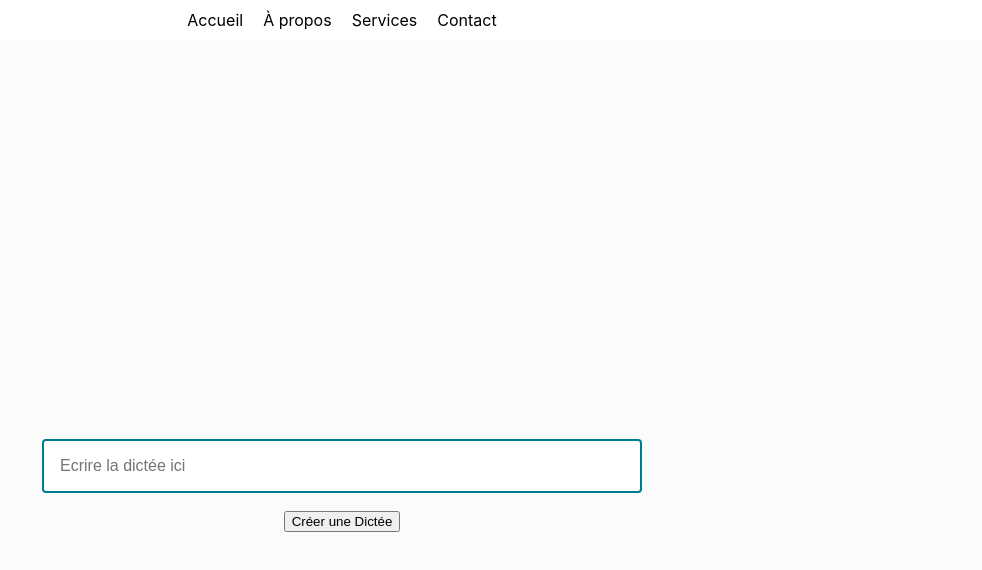
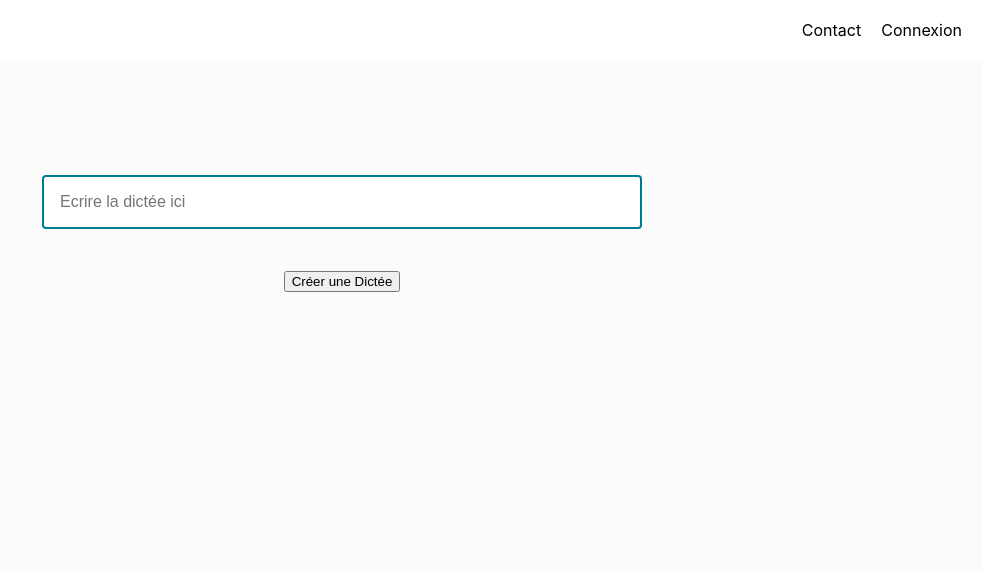
Before and after one commit to Ondrelat/projet-orthographe, a React (Create React App) app in the folder client/: page / in a window 1280 px wide. Shown: the top 570 px of the page, without its empty margins (298-1280 px from the left). Built offline with nearby package versions, Linux system fonts and the light colour scheme; no server answers.

Commit message:
Quelque amélioration visuel, exemple centrage

```diff
--- a/client/src/App.css
+++ b/client/src/App.css
@@ -17,14 +17,20 @@
 
 .App-header {
   background-color: #fbfbfb;
+  align-items: center;
+  justify-content: center;
+}
+
+.App-body {
+  background-color: #fbfbfb;
   min-height: 100vh;
   display: flex;
   flex-direction: column;
   align-items: center;
-  justify-content: center;
   font-size: calc(10px + 2vmin);
   color: rgb(54, 54, 54);
   width: 100%;
+  height: 100%;
   /* Assure que le header ne dépasse pas la largeur de l'écran */
   max-width: 100%;
   /* Empêche le header de dépasser la largeur de l'écran */
@@ -36,132 +42,10 @@
   color: #61dafb;
 }
 
-.info-bulle {
-  margin-top: 10px;
-  border: 1px solid #ddd;
-  padding: 10px;
-  border-radius: 5px;
-  background-color: #f9f9f9;
-  color: black;
-  word-wrap: break-word;
-  /* Empêche le débordement de texte dans les info-bulles */
-}
-
-.helper-bubble {
-  background-color: #e0f7fa;
-  /* Fond bleu clair apaisant */
-  color: #102a42;
-  /* Bleu foncé pour le texte pour une meilleure lisibilité */
-  padding: 1rem 1.5rem;
-  /* Espacement interne plus grand */
-  border-radius: 0.5rem;
-  /* Bordures arrondies */
-  box-shadow: 0 8px 16px rgba(0, 0, 0, 0.1);
-  /* Ombre douce pour la profondeur */
-  border-left: 4px solid #007c91;
-  /* Bordure latérale pour un contraste subtil */
-  max-width: 350px;
-  /* Largeur maximale pour éviter la surcharge */
-  line-height: 1.6;
-  /* Espacement des lignes pour la lisibilité */
-  font-size: 0.9rem;
-  /* Taille de police réduite */
-  position: relative;
-  /* Pour positionner le triangle */
-  margin: 1rem auto;
-  /* Centrage et espacement autour de la bulle */
-}
-
-.helper-bubble h3 {
-  color: #007c91;
-  /* Couleur pour le titre pour le faire ressortir */
-  font-size: 1.1rem;
-  /* Taille spécifique pour le titre */
-  margin-top: 0;
-  margin-bottom: 0.5rem;
-}
-
-.helper-bubble ul {
-  padding-left: 1rem;
-  /* Espacement pour les puces */
-  margin-top: 0.5rem;
-}
-
-.helper-bubble li {
-  margin-bottom: 0.4rem;
-  /* Espacement entre les éléments de liste */
-}
-
-.helper-bubble::after {
-  /* Assurez-vous que les propriétés suivantes sont correctes pour votre structure spécifique */
-  content: '';
-  position: absolute;
-  left: 50%;
-  /* Centrer la flèche horizontalement par rapport à la bulle */
-  transform: translateX(-50%);
-  /* Décaler la flèche pour qu'elle soit centrée */
-  bottom: 100%;
-  /* Placez la flèche en haut de la bulle */
-  border-left: 10px solid transparent;
-  border-right: 10px solid transparent;
-  border-bottom: 10px solid #e0f7fa;
-  /* La couleur de fond de la bulle */
-}
-
-/* Animation douce pour l'apparition de la bulle */
-@keyframes fadeIn {
-  from {
-    opacity: 0;
-    transform: translateY(-20px);
-  }
-
-  to {
-    opacity: 1;
-    transform: translateY(0);
-  }
-}
-
-.helper-bubble {
-  animation: fadeIn 0.5s ease-in-out;
-}
-
-input[type="text"] {
-  width: 100%;
-  /* Utilisez une largeur relative pour l'adapter à son conteneur */
-  padding: 1rem;
-  /* Ajoutez plus de padding pour augmenter la hauteur */
-  font-size: 1rem;
-  /* Augmentez la taille de police si nécessaire */
-  margin: 0.5rem 0;
-  /* Ajoutez du margin autour de l'input pour plus d'espace */
-  box-sizing: border-box;
-  /* Assurez-vous que le padding et la bordure sont inclus dans la largeur totale */
-  border: 2px solid #007c91;
-  /* Ajoutez une bordure pour le style, si vous le souhaitez */
-  border-radius: 4px;
-  /* Coins arrondis pour l'esthétique */
-  display: block;
-  /* Faites en sorte que l'input occupe sa propre ligne */
-  max-width: 600px;
-  /* Définissez une largeur maximale si nécessaire */
-  margin-left: auto;
-  /* Centrer l'input horizontalement */
-  margin-right: auto;
-}
-
-/* Vous pouvez également ajouter des styles pour le focus et le survol */
-input[type="text"]:focus {
-  border-color: #005a8d;
-  outline: none;
-  /* Supprimez l'outline par défaut pour le focus */
-  box-shadow: 0 0 0 2px rgba(0, 124, 145, 0.5);
-  /* Ajoutez un halo pour indiquer le focus */
-}
-
 audio {
   transform: scale(1.3);
   /* Double la taille du contrôle audio */
-  margin: 10px 0;
+  margin-top: 80px;
   /* Ajouter de l'espace autour de l'audio pour éviter les chevauchements */
 }
 
--- a/client/src/components/Dictation.js
+++ b/client/src/components/Dictation.js
@@ -3,6 +3,7 @@ import axios from 'axios';
 import FetchAndDisplayHelper from './Helper';
 import NavBar from './NavBar';
 import { Link } from 'react-router-dom';
+import './Helper.css';
 
 const Dictation = () => {
 
@@ -114,9 +115,10 @@ const Dictation = () => {
 
     return (
         <div className="App">
+            <header className="App-header">
                 <NavBar />
-            <header className="App-header">
-
+            </header>
+            <body className="App-body">
                 {/* Afficher l'audio si l'URL est disponible */}
                 {audioUrl && <audio src={audioUrl + "\\" + title + "_partie_" + currentAudioIndex + ".mp3"} controls ref={audioRef} />}
 
@@ -133,6 +135,7 @@ const Dictation = () => {
                 </p>
 
                 {/* Zone pour écrire */}
+                <div class="ZoneInputAndHelp">
                     <input
                         type="text"
                         value={userInput}
@@ -143,12 +146,14 @@ const Dictation = () => {
 
                     {/* Aide */}
                     {stateWordInput === 'inCorrect' && <FetchAndDisplayHelper word={wordError} />}
+                </div>
+
                 {/*<p> sentence</p> */}
 
                 <Link to="/create-dictation">
                     <button>Créer une Dictée</button>
                 </Link>
-            </header>
+            </body>
         </div>
     );
 }
--- /dev/null
+++ b/client/src/components/Helper.css
@@ -0,0 +1,139 @@
+.info-bulle {
+  margin-top: 10px;
+  border: 1px solid #ddd;
+  padding: 10px;
+  border-radius: 5px;
+  background-color: #f9f9f9;
+  color: black;
+  word-wrap: break-word;
+  /* Empêche le débordement de texte dans les info-bulles */
+}
+
+.helper-bubble {
+  position: absolute;
+  /* ou 'fixed' si vous voulez qu'elle reste en position fixe lors du défilement */
+  z-index: 1000;
+  /*
+  background-color: #e0f7fa;
+  /* Fond bleu clair apaisant */
+  color: #102a42;
+  /* Bleu foncé pour le texte pour une meilleure lisibilité */
+  padding: 1rem 1.5rem;
+  /* Espacement interne plus grand */
+  border-radius: 0.5rem;
+  /* Bordures arrondies */
+  box-shadow: 0 8px 16px rgba(0, 0, 0, 0.1);
+  /* Ombre douce pour la profondeur */
+  border-left: 4px solid #007c91;
+  /* Bordure latérale pour un contraste subtil */
+  max-width: 350px;
+  /* Largeur maximale pour éviter la surcharge */
+  line-height: 1.6;
+  /* Espacement des lignes pour la lisibilité */
+  font-size: 0.9rem;
+  /* Pour positionner le triangle */
+  margin: 1rem auto;
+  /* Centrage et espacement autour de la bulle */
+}
+
+.helper-bubble h3 {
+  color: #007c91;
+  /* Couleur pour le titre pour le faire ressortir */
+  font-size: 1.1rem;
+  /* Taille spécifique pour le titre */
+  margin-top: 0;
+  margin-bottom: 0.5rem;
+}
+
+.helper-bubble ul {
+  padding-left: 1rem;
+  /* Espacement pour les puces */
+  margin-top: 0.5rem;
+}
+
+.helper-bubble li {
+  margin-bottom: 0.4rem;
+  /* Espacement entre les éléments de liste */
+}
+
+.helper-bubble::after {
+  /* Assurez-vous que les propriétés suivantes sont correctes pour votre structure spécifique */
+  content: '';
+  position: absolute;
+  left: 50%;
+  /* Centrer la flèche horizontalement par rapport à la bulle */
+  transform: translateX(-50%);
+  /* Décaler la flèche pour qu'elle soit centrée */
+  bottom: 100%;
+  /* Placez la flèche en haut de la bulle */
+  border-left: 10px solid transparent;
+  border-right: 10px solid transparent;
+  border-bottom: 10px solid #e0f7fa;
+  /* La couleur de fond de la bulle */
+}
+
+/* Animation douce pour l'apparition de la bulle */
+@keyframes fadeIn {
+  from {
+    opacity: 0;
+    transform: translateY(-20px);
+  }
+
+  to {
+    opacity: 1;
+    transform: translateY(0);
+  }
+}
+
+.helper-bubble {
+  animation: fadeIn 0.5s ease-in-out;
+}
+
+.ZoneInputAndHelp {
+  position: relative;
+
+  width: 100%;
+  /* Utilisez une largeur relative pour l'adapter à son conteneur */
+  padding: 1rem;
+  /* Ajoutez plus de padding pour augmenter la hauteur */
+  font-size: 1rem;
+  /* Augmentez la taille de police si nécessaire */
+  margin: 0.5rem 0;
+  /* Faites en sorte que l'input occupe sa propre ligne */
+  max-width: 600px;
+  /* Définissez une largeur maximale si nécessaire */
+  margin-left: auto;
+  /* Centrer l'input horizontalement */
+  margin-right: auto;
+}
+
+input[type="text"] {
+  width: 100%;
+  /* Utilisez une largeur relative pour l'adapter à son conteneur */
+  padding: 1rem;
+  /* Ajoutez plus de padding pour augmenter la hauteur */
+  font-size: 1rem;
+  /* Augmentez la taille de police si nécessaire */
+  margin: 0.5rem 0;
+  /* Ajoutez du margin autour de l'input pour plus d'espace */
+  box-sizing: border-box;
+  /* Assurez-vous que le padding et la bordure sont inclus dans la largeur totale */
+  border: 2px solid #007c91;
+  /* Ajoutez une bordure pour le style, si vous le souhaitez */
+  border-radius: 4px;
+  /* Coins arrondis pour l'esthétique */
+  display: block;
+  /* Définissez une largeur maximale si nécessaire */
+  margin-left: auto;
+  /* Centrer l'input horizontalement */
+  margin-right: auto;
+}
+
+/* Vous pouvez également ajouter des styles pour le focus et le survol */
+input[type="text"]:focus {
+  border-color: #005a8d;
+  outline: none;
+  /* Supprimez l'outline par défaut pour le focus */
+  box-shadow: 0 0 0 2px rgba(0, 124, 145, 0.5);
+  /* Ajoutez un halo pour indiquer le focus */
+}
--- a/client/src/components/NavBar.js
+++ b/client/src/components/NavBar.js
@@ -5,17 +5,21 @@ const Navbar = () => {
         <nav style={{
             backgroundColor: 'white',
             color: 'black',
-            padding: '10px',
-            textAlign: 'center',
+            padding: '20px',
             boxShadow: '0 2px 4px rgba(0, 0, 0, 0.1)'
         }}>
-            <ul style={{ listStyleType: 'none', margin: 0, padding: 0 }}>
-                <li style={{ display: 'inline', marginRight: '20px' }}>Accueil</li>
-                <li style={{ display: 'inline', marginRight: '20px' }}>À propos</li>
-                <li style={{ display: 'inline', marginRight: '20px' }}>Services</li>
-                <li style={{ display: 'inline' }}>Contact</li>
+            <ul style={{
+                listStyleType: 'none',
+                margin: 0,
+                padding: 0,
+                display: 'flex',
+                justifyContent: 'flex-end'
+            }}>
+                <li style={{ marginRight: '20px' }}>Contact</li>
+                <li>Connexion</li>
             </ul>
         </nav>
+
     );
 };
 
```
Lines whose indentation alone changed are shown as unchanged.
